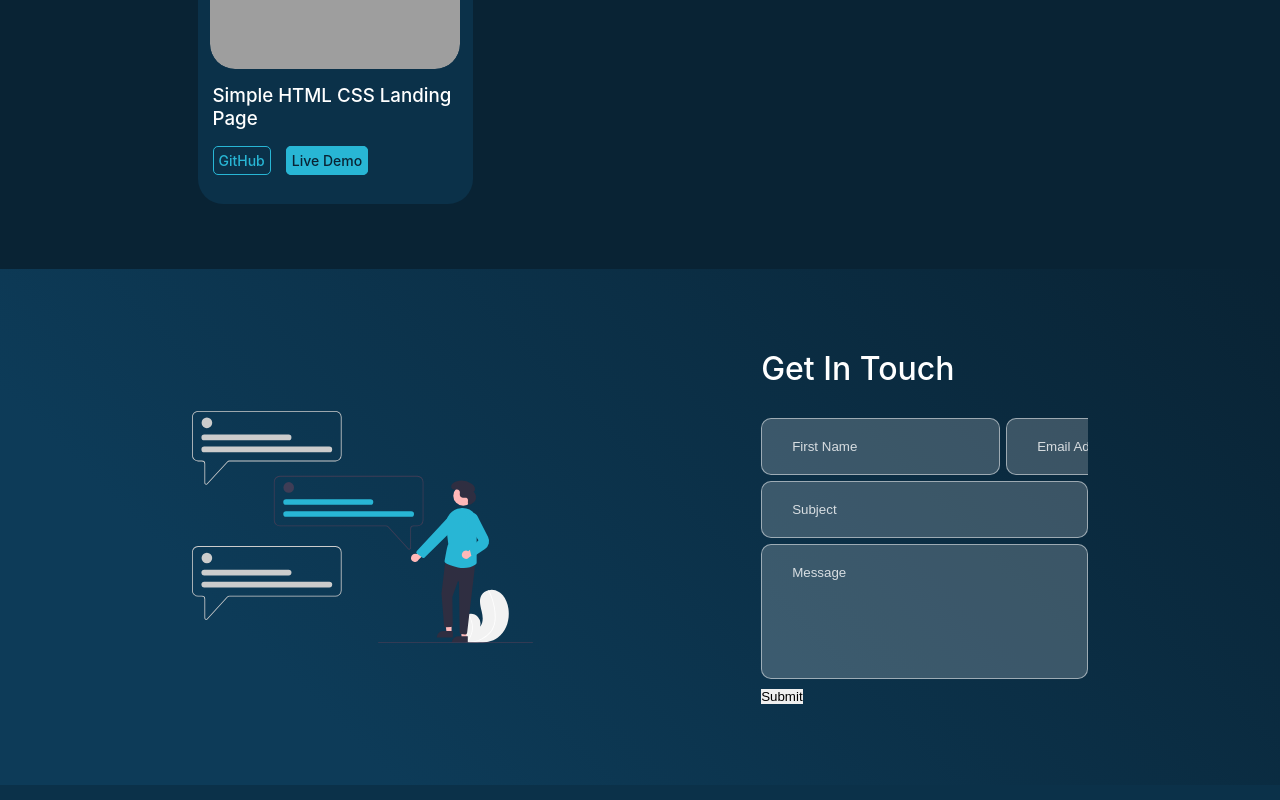
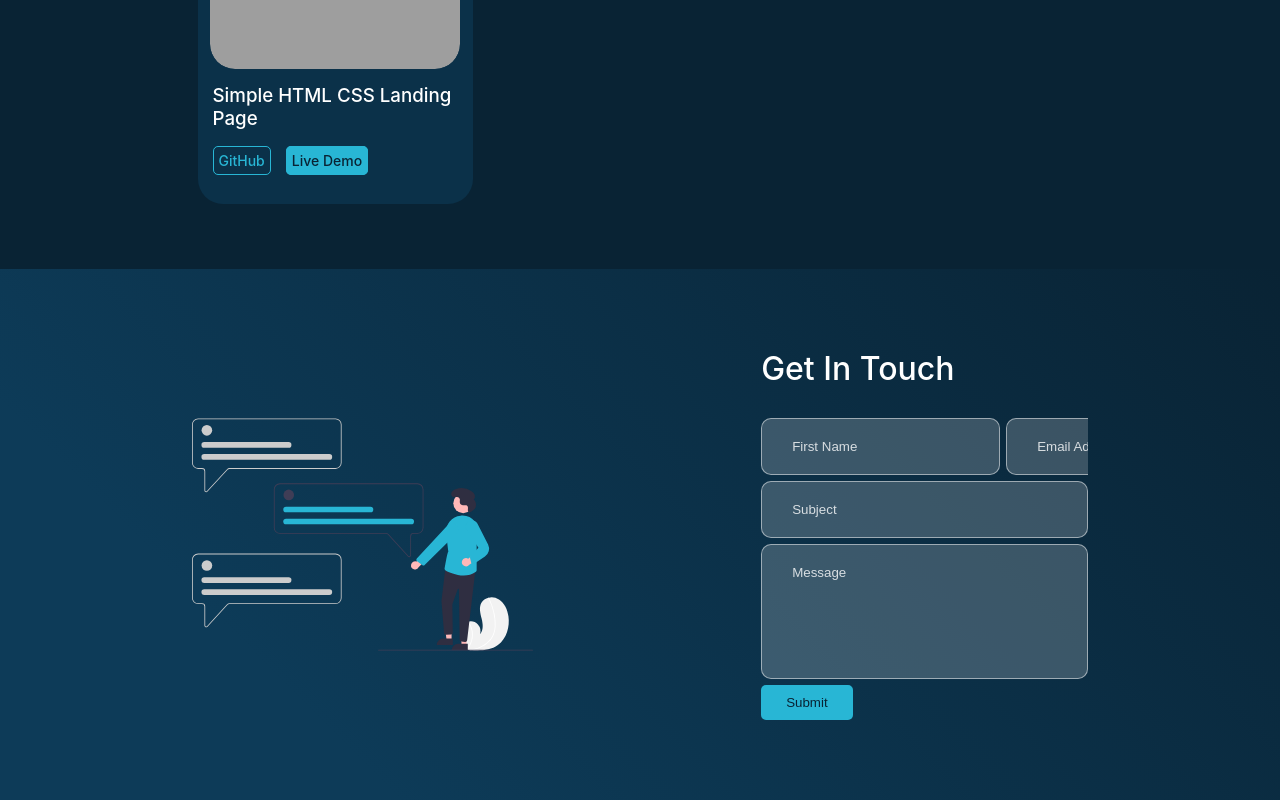
Before and after one commit to PedroL22/Pedro-Lucena-Portfolio, a React (Vite) app: page / in a window 1280 px wide. Shown: the part 2199-2999 px from the top of the page. Built offline with nearby package versions, Linux system fonts and the light colour scheme; grey boxes are pictures that could not be loaded.

Commit message:
Form Button

```diff
--- a/src/components/Section4/Section4.jsx
+++ b/src/components/Section4/Section4.jsx
@@ -60,7 +60,9 @@ function Section4() {
                 name="message"
               />
             </label>
-            <button type="submit">Submit</button>
+            <button className="form-button" type="submit">
+              Submit
+            </button>
           </form>
         </div>
       </div>
--- a/src/components/Section4/styles.css
+++ b/src/components/Section4/styles.css
@@ -60,6 +60,22 @@
 	padding-bottom: 30%;
 }
 
+.form-button {
+	padding: 10px 25px;
+	border-radius: 5px;
+	background-color: #28b6d5;
+	color: #092334;
+	text-transform: capitalize;
+	text-decoration: none;
+	font-weight: 500;
+}
+
+.form-button:hover {
+	cursor: pointer;
+	background-color: #249cb6;
+	color: #061823;
+}
+
 @media (max-width: 1100px) {
 	.form-wrapper {
 		display: block;
```
